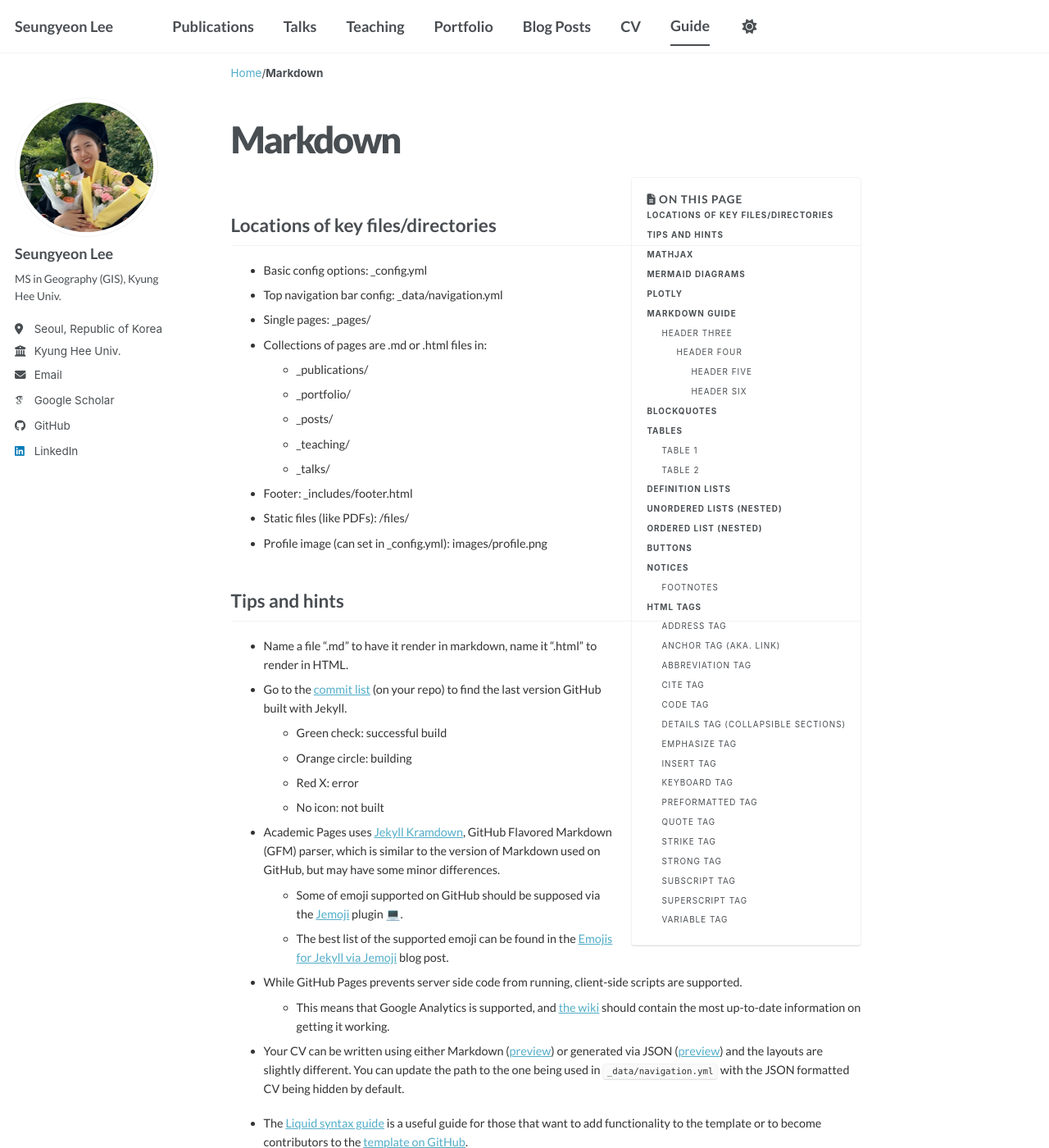
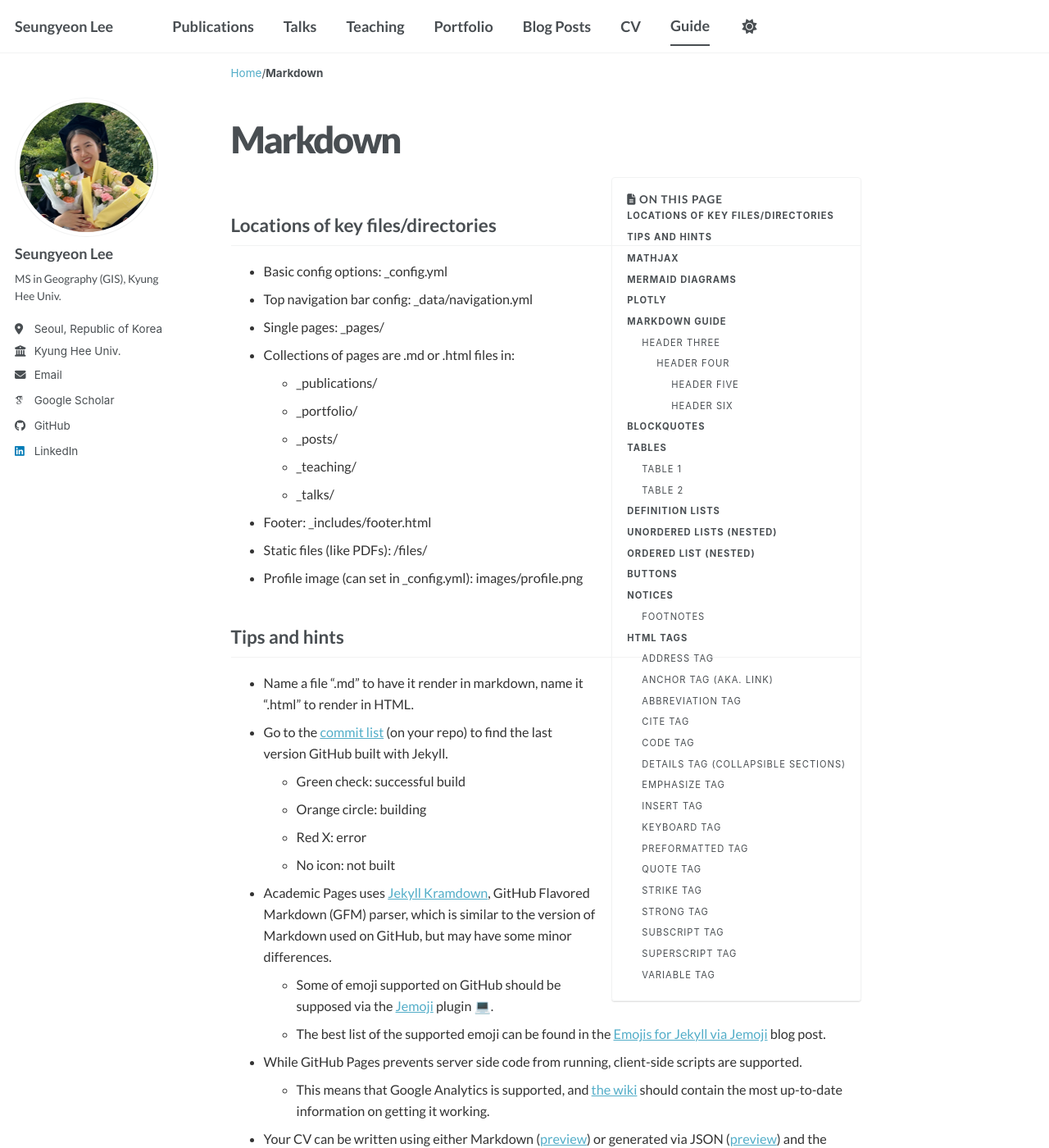
Before and after one commit to seungyeon677/seungyeon677.github.io, a Jekyll site: the page built from _pages/markdown.md, in a window 1280 px wide and 1400 px high. Shown: the whole window at 82% size. Built offline with Jekyll 4.4.1, drawn with Linux system fonts in a browser that asks for light colours; emoji names are drawn with the system emoji font; some web fonts are replaced; a script bundle is joined from its source files by our own code; library files that are not in the unit come from our copies.

Commit message:
Update head.html

```diff
--- a/_includes/head.html
+++ b/_includes/head.html
@@ -43,7 +43,7 @@
   .page__content li,
   .page__content table,
   .page__content blockquote {
-    font-size: 0.8rem !important; /* 본문 글자 크기 */
+    font-size: 0.9rem !important; /* 본문 글자 크기 */
     line-height: 1.6 !important;   /* 줄 간격 */
     color: #333333 !important;    /* 글자 색상 */
   }
```
